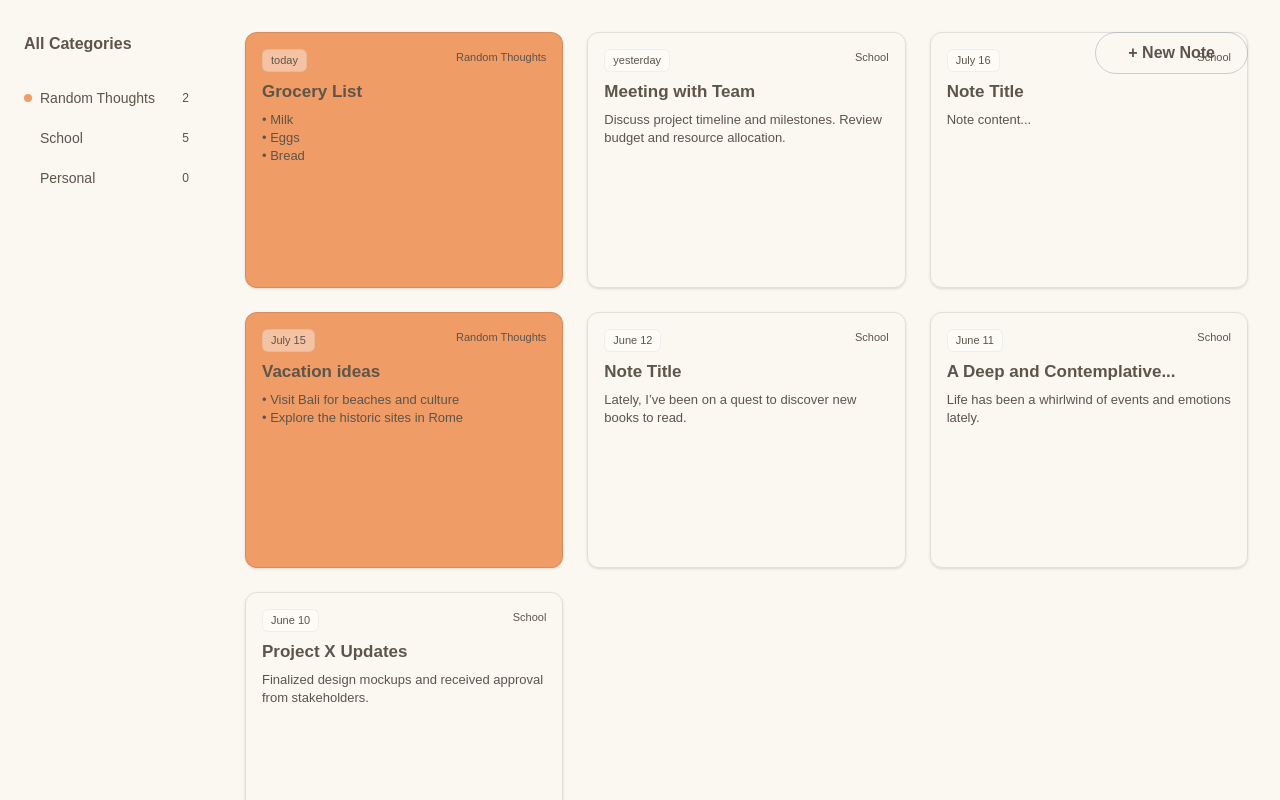
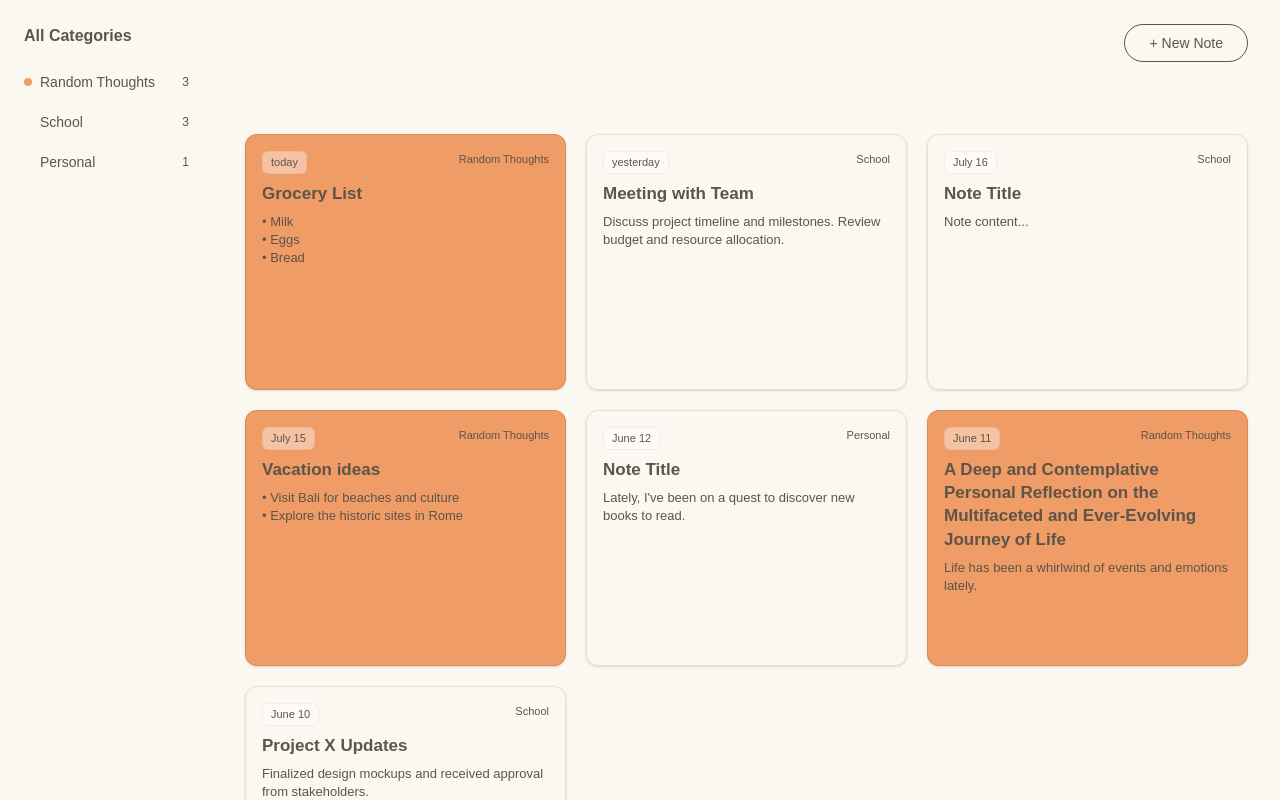
Before and after one commit to rapharen/turboai, a Next.js app in the folder frontend/: page /notes in a window 1280 px wide. Shown: the top 800 px of the page. Built offline with nearby package versions, Linux system fonts and the light colour scheme.

Commit message:
chore: wip

```diff
--- a/frontend/src/app/notes/page.tsx
+++ b/frontend/src/app/notes/page.tsx
@@ -36,15 +36,15 @@ const mockNotes: Note[] = [
     {
         id: '5',
         title: 'Note Title',
-        content: 'Lately, I’ve been on a quest to discover new books to read.',
-        category: categories[1],
+        content: "Lately, I've been on a quest to discover new books to read.",
+        category: categories[2],
         date: 'June 12'
     },
     {
         id: '6',
-        title: 'A Deep and Contemplative...',
+        title: 'A Deep and Contemplative Personal Reflection on the Multifaceted and Ever-Evolving Journey of Life',
         content: 'Life has been a whirlwind of events and emotions lately.',
-        category: categories[1],
+        category: categories[0],
         date: 'June 11'
     },
     {
@@ -59,7 +59,7 @@ const mockNotes: Note[] = [
 const EmptyNotes = () => (
     <div className="flex flex-col items-center justify-center h-full text-center">
         <Image
-            src="/assets/empty-notes-boba.png" // Make sure you've placed this asset here
+            src="/assets/empty-notes-boba.png"
             alt="A cute boba tea character"
             width={200}
             height={200}
@@ -72,9 +72,9 @@ const EmptyNotes = () => (
 );
 
 const NoteGrid = ({notes}: { notes: Note[] }) => (
-    <div className="grid grid-cols-1 md:grid-cols-2 lg:grid-cols-3 gap-6">
+    <div className="grid grid-cols-1 md:grid-cols-2 lg:grid-cols-3 gap-5 mt-6">
         {notes.map(note => (
-            <Link key={note.id} href={`/notes/${note.id}`} className="cursor-pointer">
+            <Link key={note.id} href={`/notes/${note.id}`}>
                 <NoteCard note={note}/>
             </Link>
         ))}
@@ -94,19 +94,21 @@ export default function NotesPage() {
     const hasNotes = filteredNotes.length > 0;
 
     return (
-        <div className="flex min-h-screen">
+        <div className="flex min-h-screen bg-[--color-background]">
             <Sidebar notes={notes} categories={categories}/>
-            <main className="flex-1 p-8 relative">
-                <div className="absolute top-8 right-8">
+            <main className="flex-1 flex flex-col">
+                <div className="flex justify-end items-center py-6 px-8">
                     <Link href="/notes/new">
                         <Button>+ New Note</Button>
                     </Link>
                 </div>
-                {hasNotes ? (
-                    <NoteGrid notes={filteredNotes}/>
-                ) : (
-                    <EmptyNotes/>
-                )}
+                <div className="flex-1 px-8 py-6">
+                    {hasNotes ? (
+                        <NoteGrid notes={filteredNotes}/>
+                    ) : (
+                        <EmptyNotes/>
+                    )}
+                </div>
             </main>
         </div>
     );
--- a/frontend/src/components/Button.tsx
+++ b/frontend/src/components/Button.tsx
@@ -4,17 +4,18 @@ interface ButtonProps extends React.ButtonHTMLAttributes<HTMLButtonElement> {
     children: React.ReactNode;
 }
 
-const Button: React.FC<ButtonProps> = ({ children, className, ...props }) => {
+const Button: React.FC<ButtonProps> = ({children, className, ...props}) => {
     return (
         <button
             className={`
-        bg-[--color-accent]
+        bg-[--color-background]
         text-[--color-foreground]
-        font-semibold
-        py-2 px-8
+        font-medium
+        text-sm
+        py-2 px-6
         rounded-full
-        border border-gray-400/50
-        hover:bg-opacity-90
+        border border-[--color-accent]
+        hover:bg-[--color-accent]/10
         transition-colors
         ${className}
       `}
--- a/frontend/src/components/SideBar.tsx
+++ b/frontend/src/components/SideBar.tsx
@@ -22,12 +22,12 @@ const Sidebar = ({notes, categories}: SidebarProps) => {
 
     return (
         <aside className="w-[213px] bg-[--color-background] flex-shrink-0">
-            <div className="pt-8 pb-6">
+            <div className="pt-6 pb-6">
                 <Link
                     href="/notes"
-                    className="block px-6 mb-6 hover:opacity-80 transition-opacity"
+                    className="block px-6 mb-4 hover:opacity-80 transition-opacity"
                 >
-                    <h2 className="text-base font-semibold text-[--color-foreground]">
+                    <h2 className={`text-base text-[--color-foreground] ${!activeCategory ? 'font-semibold' : 'font-normal'}`}>
                         All Categories
                     </h2>
                 </Link>
```
Lines whose indentation alone changed are shown as unchanged.
